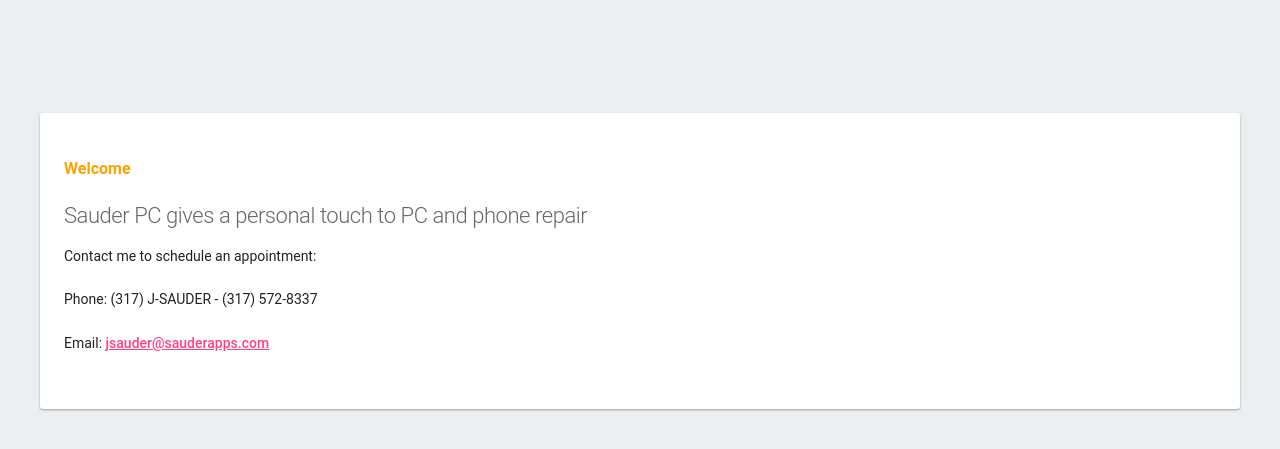
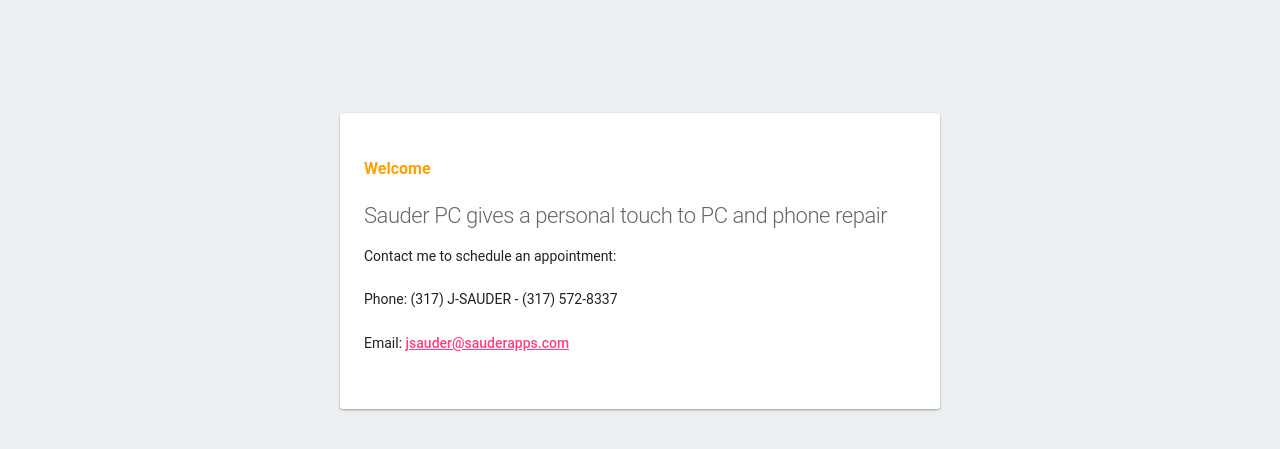
Before and after one commit to sjoshua270/sauder-pc, a plain HTML site: page public/index.html in a window 1280 px wide. Shown: the part 51-500 px from the top of the page. Drawn offline with nearby package versions, Linux system fonts and the light colour scheme; some packages are replaced by stand-ins of ours.

Commit message:
Makes the message box a little more responsive

```diff
--- a/public/index.html
+++ b/public/index.html
@@ -48,10 +48,11 @@
 
         #message {
             background: white;
-            max-width: 90vw;
+            max-width: 552px;
             margin: 100px auto 16px;
             padding: 32px 24px;
             border-radius: 3px;
+            transition: margin 1000ms;
         }
 
         #message h2 {
@@ -91,6 +92,7 @@
                 margin-top: 0;
                 background: white;
                 box-shadow: none;
+                border-radius: 0;
             }
         }
     </style>
```
